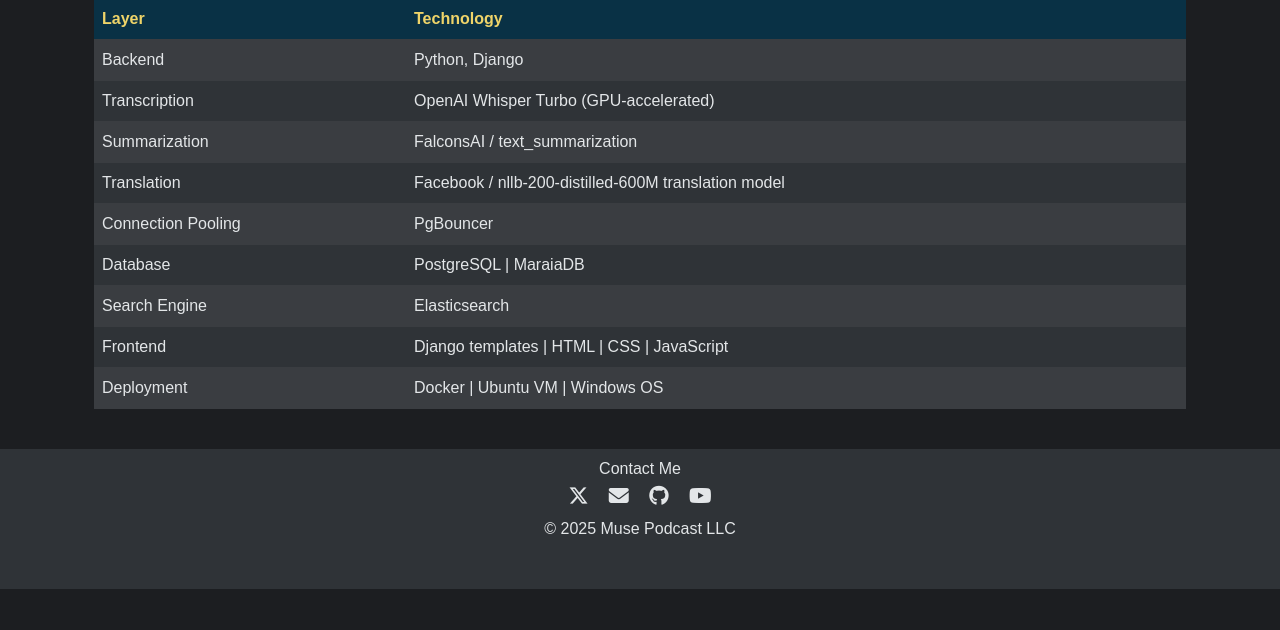
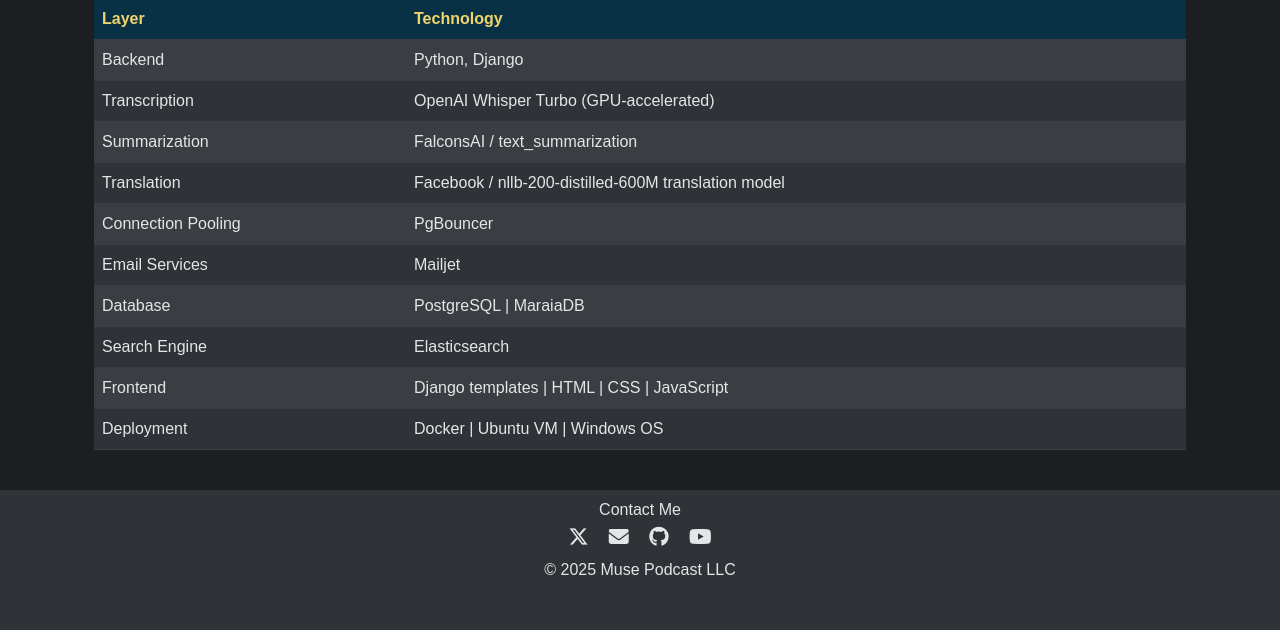
Before and after one commit to musepodcast/podcast-search-engine, a Django app: page / in a window 1280 px wide. Shown: the part 1741-2371 px from the top of the page. Before the commit the page ends 2330 px from the top, so only its background shows below. Run offline with Django 5.2, Linux system fonts and the light colour scheme; parts of the project's set-up code (start-up, migrations or seed data) failed here and were passed over; some libraries are stand-ins or nearby versions.

Commit message:
PATCH: Version fix | Updates to home.html and README

```diff
--- a/podcast_web_app/podcasts/templates/podcasts/home.html
+++ b/podcast_web_app/podcasts/templates/podcasts/home.html
@@ -79,6 +79,9 @@
         <td>{% trans "Connection Pooling" %}</td><td>{% trans "PgBouncer" %}</td>
       </tr>
       <tr>
+        <td>{% trans "Email Services" %}</td><td>{% trans "Mailjet" %}</td>
+      </tr>
+      <tr>
         <td>{% trans "Database" %}</td><td>{% trans "PostgreSQL | MaraiaDB" %}</td>
       </tr>
       <tr>
```
Also changed, not shown: README.md.
